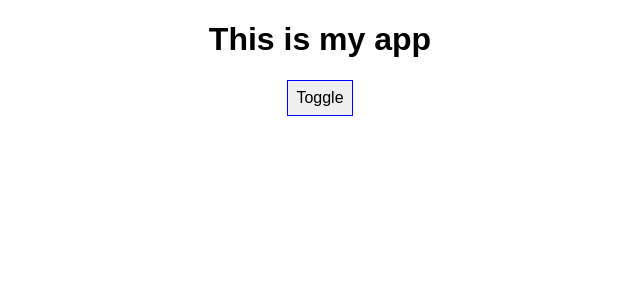
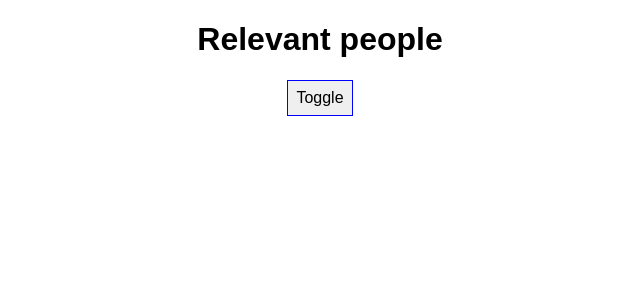
Before and after one commit to jknowles94/react-training, a React (Create React App) app: page / in a window 1280 px wide. Shown: the top 300 px of the page, without its empty margins (320-960 px from the left). Built offline with nearby package versions, Linux system fonts and the light colour scheme.

Commit message:
notes on stateful and stateless components with example of using props in stateful component

```diff
--- a/src/components/cockpit/cockpit.js
+++ b/src/components/cockpit/cockpit.js
@@ -11,7 +11,7 @@
 
 	return (
 		<div>
-			<h1>This is my app</h1>
+			<h1>{props.title}</h1>
 	    <button
 	    style={style}
 	    onClick={props.toggle}
--- a/src/components/persons/persons.js
+++ b/src/components/persons/persons.js
@@ -1,7 +1,7 @@
 import React from 'react';
 import Person from './person/person';
 
-//ONLY USE FUNCTIONAL COMPONENTS WHEN YOU DONT NEED TO MANAGE STATE
+//ONLY USE FUNCTIONAL COMPONENTS WHEN YOU DONT NEED TO MANAGE STATE AND LIFECYCLE HOOKS - THESE SHOULD BE PASSED DOWN FROM THE CONTAINER COMPONENT(STATEFUL) VIA PROPS
 
 //This splits out the app.js (container component) to make for more readable code and good practice
 
--- a/src/containers/App.js
+++ b/src/containers/App.js
@@ -2,6 +2,8 @@
 import './App.css';
 import Persons from '../components/persons/persons';
 import Cockpit from '../components/cockpit/cockpit';
+
+//THIS IS A STATEFUL/CONTAINER COMPONENT - THIS IS WHERE METHODS AND STATE LIVES. TO ACCESS THEM USE THIS. ONLY USE THESE TO MANAGE STATE/METHODS AND LIFECYCLE HOOKS
 
 class App extends Component {
   //Props is to share data to a another component - state is to update the component data within the component
@@ -87,7 +89,9 @@
 
     return (
       <div className="App">
-        <Cockpit toggle={this.togglePersons}/>
+        <Cockpit
+        toggle={this.togglePersons}
+        title={this.props.title}/>
         {persons}
       </div>
     );
--- a/src/index.js
+++ b/src/index.js
@@ -4,5 +4,6 @@
 import App from './containers/App';
 import registerServiceWorker from './registerServiceWorker';
 
-ReactDOM.render(<App />, document.getElementById('root'));
+//Example of using props in container component
+ReactDOM.render(<App title="Relevant people"/>, document.getElementById('root'));
 registerServiceWorker();
```
